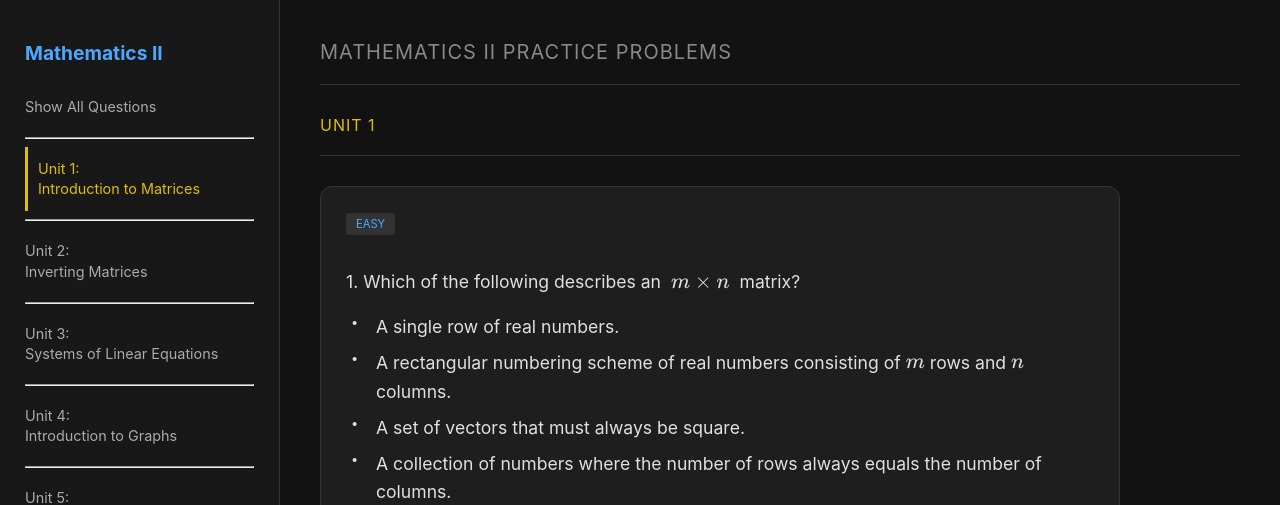
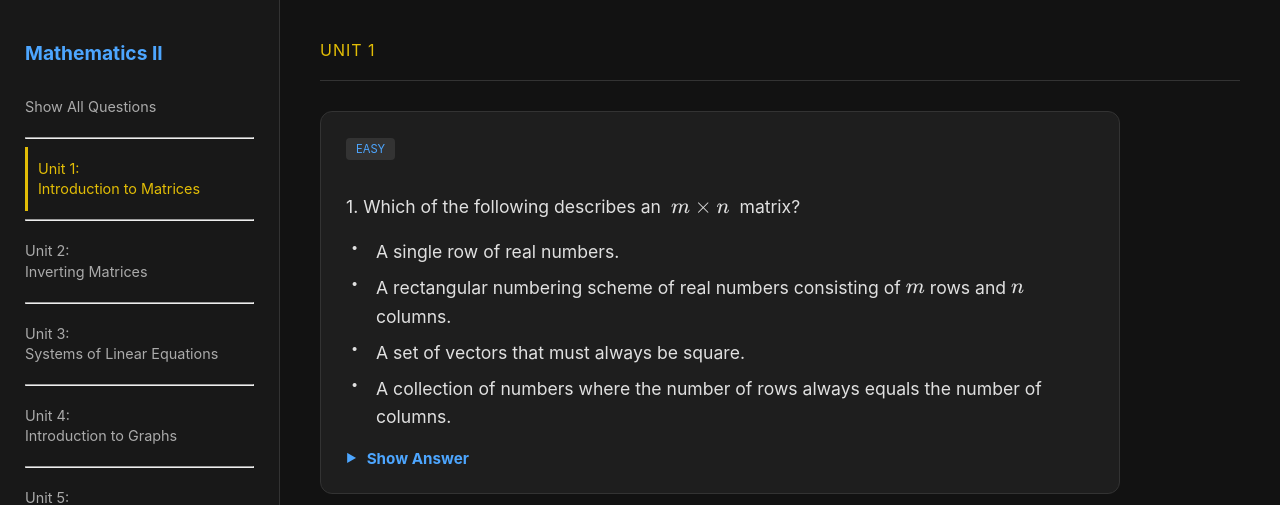
Before and after one commit to c-lamar-fullmer/Mathematics_II_app, a Flask app: page /unit/1 in a window 1280 px wide. Shown: the top 505 px of the page. Run offline with Flask 3, Linux system fonts and the light colour scheme.

Commit message:
Review and Edit questions for Units 1 - 3

```diff
--- a/questions.py
+++ b/questions.py
@@ -149,7 +149,7 @@ questions_data = [
         "id": 12,
         "unit": 1,
         "difficulty": "Hard",
-        "question": "Given the vectors $\\vec{a}=\\begin{pmatrix} 6 \\\\ 5 \\\\ -3 \\end{pmatrix}$ and $\\vec{b}=\\begin{pmatrix} 1 \\\\ -11 \\\\ 0.5 \\end{pmatrix}$, what is the result of the scalar product $\\vec{b} \\cdot \\vec{a}$?",
+        "question": "Given the vectors $\\vec{a}=\\begin{pmatrix} 1 & -11 & 0.5 \\end{pmatrix}$ and $\\vec{b}=\\begin{pmatrix} 6 \\\\ 5 \\\\ -3 \\end{pmatrix}$, what is the result of the scalar product $\\vec{a} \\cdot \\vec{b}$?",
         "answer": "-50.5",
         "options": [
             "-95.5",
--- a/static/style.css
+++ b/static/style.css
@@ -132,15 +132,6 @@ body {
 }
 
 /* --- CONTENT STYLES --- */
-.top-menu {
-    border-bottom: 1px solid #333;
-    padding-bottom: 20px;
-    margin-bottom: 30px;
-    font-size: 1.25rem;
-    color: #888;
-    text-transform: uppercase;
-    letter-spacing: 1px;
-}
 
 @media (max-width: 991px) {
     .top-menu { padding-right: 80px; font-size: 1rem; }
--- a/templates/base.html
+++ b/templates/base.html
@@ -56,10 +56,6 @@
     </div>
 
     <div class="main-content">
-        <nav class="top-menu">
-            <span>Mathematics II Practice Problems</span>
-        </nav>
-
         {% block content %}{% endblock %}
     </div>
 
```
